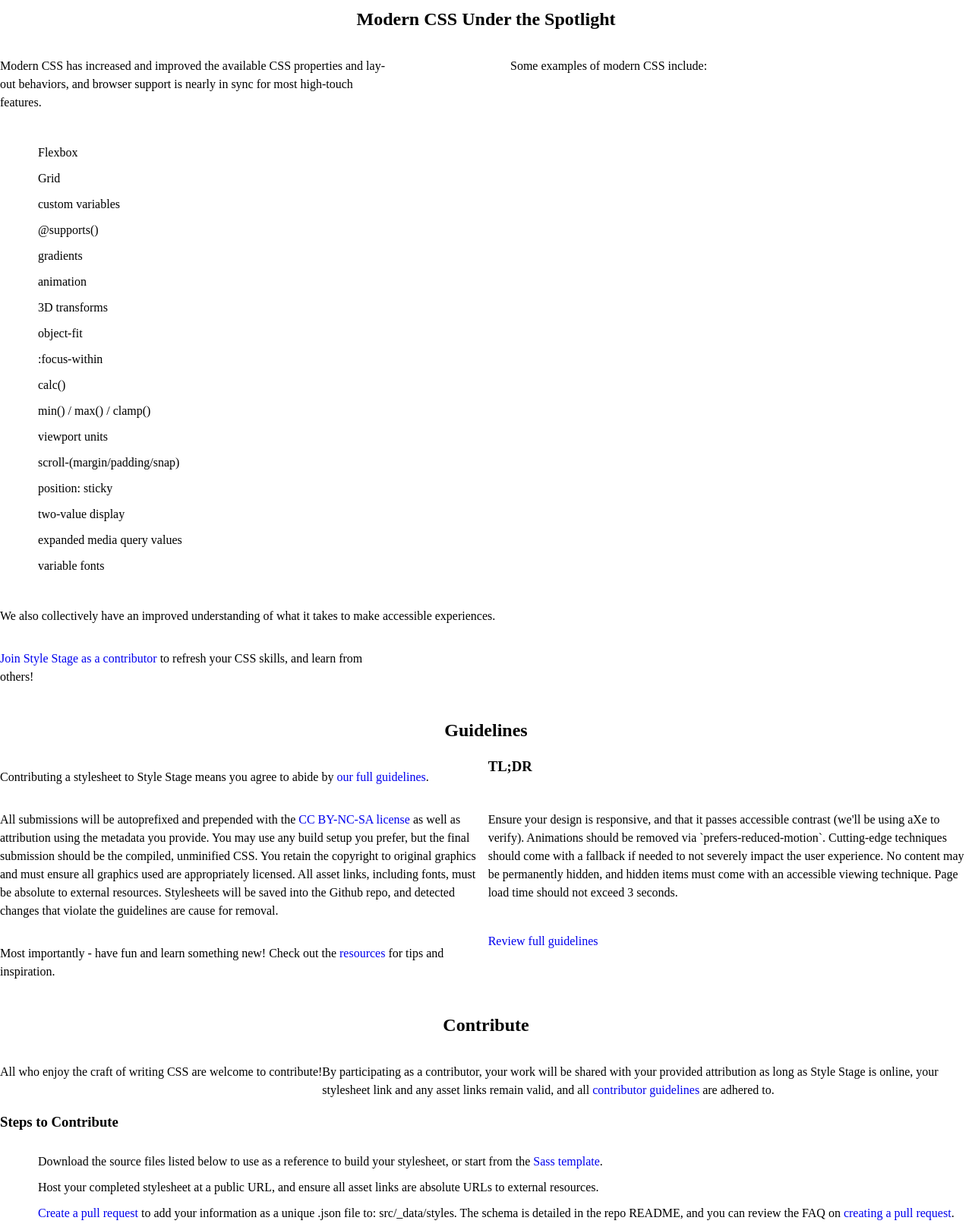
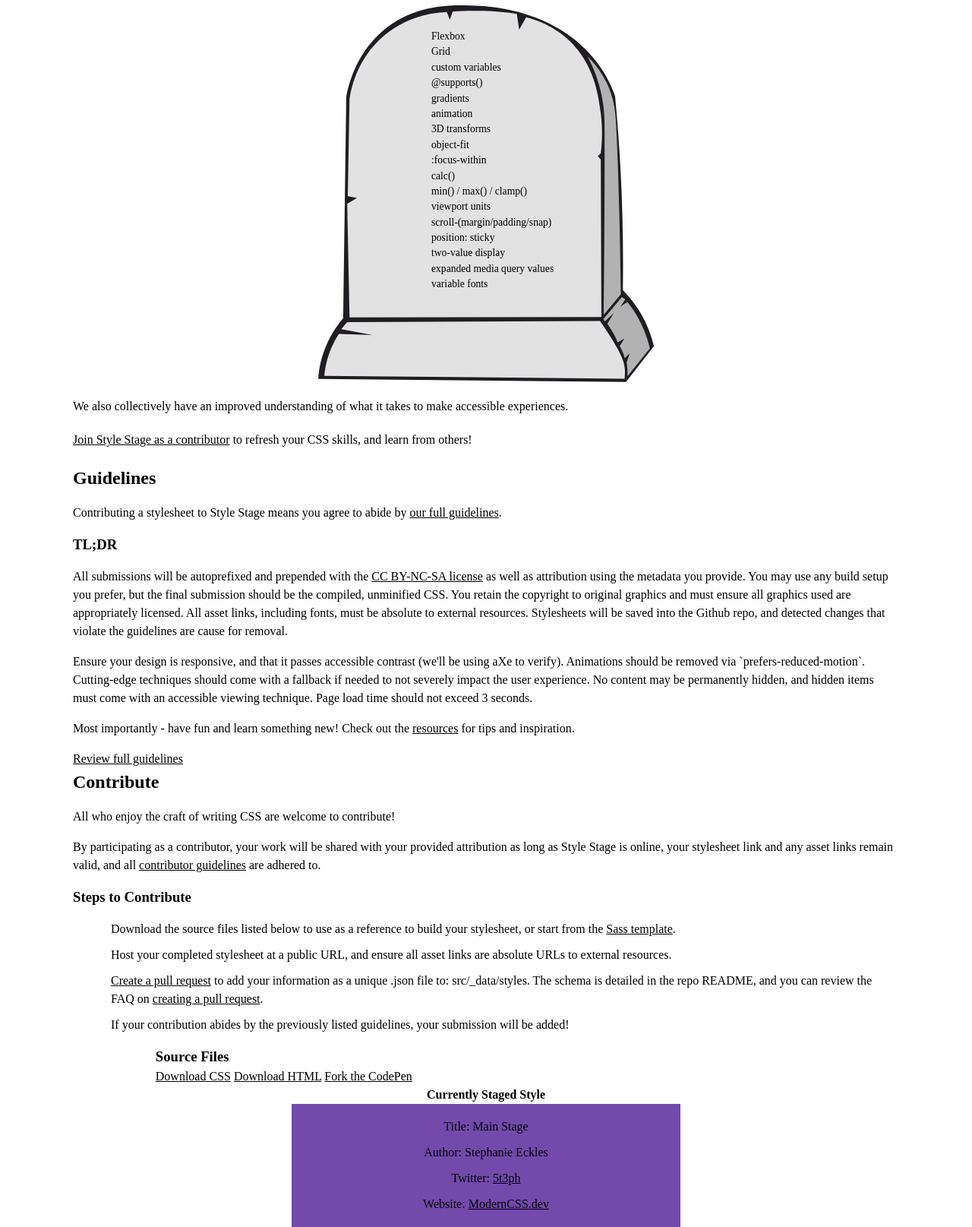
Before and after one commit to dalanweber9876/Style-Stage, a website: page public/index.html in a window 1280 px wide. Shown: the part 709-2324 px from the top of the page at 76% size. Drawn offline with Linux system fonts and the light colour scheme; a small style sheet from the web is missing; a web font is replaced by a local one.

Commit message:
Added more styling

```diff
--- a/sass/Block Related Styles/_about.scss
+++ b/sass/Block Related Styles/_about.scss
@@ -1,6 +1,16 @@
+#about {
+   width: 85%;
+   margin: auto;
+}
+
 #about p {
    hyphens: auto;
-   width: 85%;
+   margin: auto;
+}
+
+#about .container:first-of-type h2 {
+   margin: 1.5rem auto 1rem;
+   text-align: center;
 }
 
 #about .container:first-of-type p:first-of-type {
@@ -17,6 +27,35 @@
    padding: 8px 0;
 }
 
-// #about p:nth-of-type(3) {
-//    margin: 0.5rem auto;
-// }
+#about .container:nth-of-type(2) h2 {
+   margin-top: 1.5rem;
+}
+
+#about .container:nth-of-type(2) ul {
+   display: block;
+   background-image: url(gravestone.png);
+   background-size: cover;
+   background-position: center;
+   background-repeat: no-repeat;
+   aspect-ratio: 1/1;
+   // width: 330px;
+   width: 90%;
+   max-width: 500px;
+   min-width: 330px;
+   min-height: 330px;
+   margin: auto;
+   padding-top: 35px;
+}
+
+#about .container:nth-of-type(2) li {
+   // text-align: center;
+   transform: translate(30%);
+   margin: 0;
+   box-sizing: border-box;
+   font-size: 85%;;
+}
+
+#about .container:nth-of-type(2) p:nth-of-type(3),
+#about .container:nth-of-type(2) p:nth-of-type(4) {
+   margin: 1.25rem auto;
+}
--- a/sass/Block Related Styles/_contribute.scss
+++ b/sass/Block Related Styles/_contribute.scss
@@ -0,0 +1,4 @@
+#contribute {
+   width: 85%;
+   margin: auto;
+}
--- a/sass/Block Related Styles/_files.scss
+++ b/sass/Block Related Styles/_files.scss
@@ -0,0 +1,4 @@
+#files .container {
+   width: 80%;
+   margin: auto;
+}
--- a/sass/Block Related Styles/_footer.scss
+++ b/sass/Block Related Styles/_footer.scss
@@ -0,0 +1,20 @@
+#styles ul{
+   width: 40%;
+   margin: auto;
+   padding-left: 0;
+}
+
+#styles li {
+   background-color: var(--color-background);
+   padding: 2rem;
+   color: white;
+}
+
+a {
+   color: black;
+   text-decoration: underline;
+}
+
+a:hover {
+   color: rgb(72, 72, 72);
+}
--- a/sass/Block Related Styles/_guidelines.scss
+++ b/sass/Block Related Styles/_guidelines.scss
@@ -0,0 +1,4 @@
+#guidelines {
+   width: 85%;
+   margin: auto;
+}
--- a/sass/Block Related Styles/_header.scss
+++ b/sass/Block Related Styles/_header.scss
@@ -6,12 +6,6 @@
 h1 {
    text-align: center;
    margin-top: 15px;
-}
-
-h2 {
-   width: 80%;
-   margin: 1.5rem auto 1rem;
-   text-align: center;
 }
 
 header p {
--- a/sass/Block Related Styles/_profile.scss
+++ b/sass/Block Related Styles/_profile.scss
@@ -0,0 +1,14 @@
+aside {
+   margin: auto;
+   text-align: center;
+   // justify-content: center;
+}
+
+.profile ul {
+   // justify-content: center;
+   padding: 0.5rem 0;
+   margin: auto;
+   width: 40%;
+   text-align: center;
+   background-color: var(--color-background);
+}
--- a/sass/Composition Related Styles/_layout.scss
+++ b/sass/Composition Related Styles/_layout.scss
@@ -21,13 +21,17 @@ nav ul {
    flex-wrap: wrap;
 }
 
-#main .container {
+#main #about .container:first-of-type {
    display: grid;
 }
 
-#about .container {
+#about .container:first-of-type {
    grid-template-columns: 1fr 1fr;
    column-gap: 5%;
+}
+
+#guidelines {
+   display: block;
 }
 
 #about p:nth-of-type(1) {
```
Also changed, not shown: public/gravestone.png (added), public/style.css.
